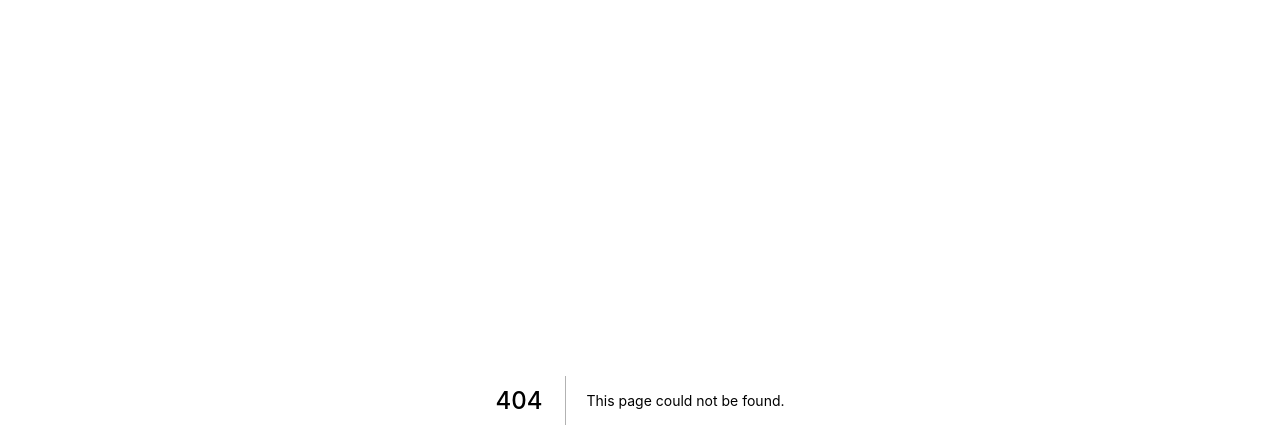
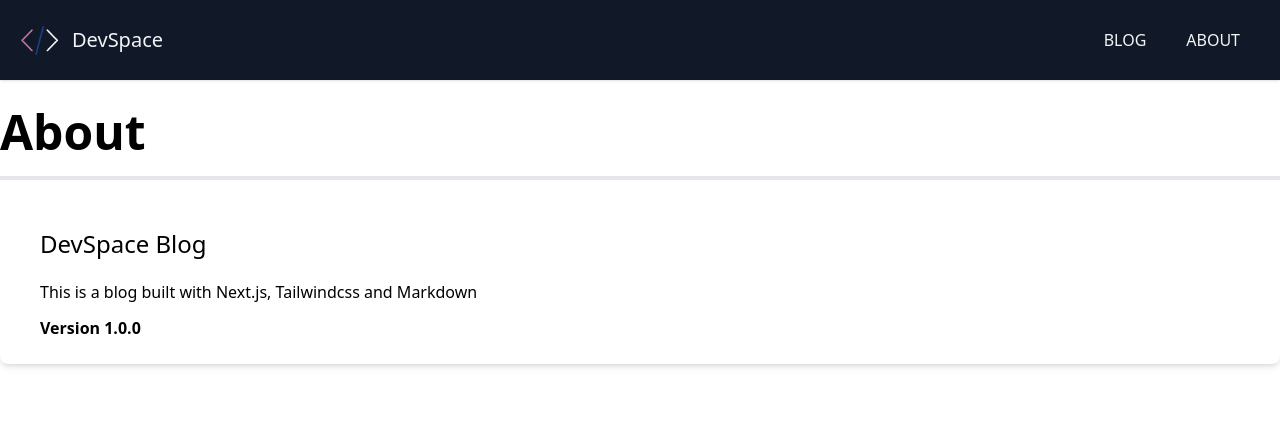
Before and after one commit to nata18sha/devspace-blog, a Next.js app: page /about in a window 1280 px wide. Before the commit this address had no page. Shown: the top 448 px of the page. Built offline with nearby package versions, Linux system fonts and the light colour scheme.

Commit message:
About and 404 page components created

```diff
--- /dev/null
+++ b/pages/404.js
@@ -0,0 +1,24 @@
+import Link from 'next/link';
+import Image from 'next/image';
+import Layout from '@/components/Layout';
+
+const NotFoundPage = () => {
+    return (
+        <Layout title="Page Not Found">
+            <div className="flex flex-col items-center mt-20">
+                <Image
+                    src="/images/logo.png"
+                    width={70}
+                    height={70}
+                    className="bg-gray-800 rounded-2xl"
+                />
+                <h1 className="text-6xl my-5">Whoops!</h1>
+                <h2 className="text-4xl text-gray-400 mb-5">
+                    This page does not exist
+                </h2>
+            </div>
+        </Layout>
+    );
+};
+
+export default NotFoundPage;
--- /dev/null
+++ b/pages/about.js
@@ -0,0 +1,19 @@
+import Layout from '@/components/Layout';
+
+const AboutPage = () => {
+    return (
+        <Layout title="About DevSpace">
+            <h1 className="text-5xl border-b-4 pb-5 font-bold">About</h1>
+
+            <div className="bg-white shadow-md rounded-lg px-10 py-6 mt-6">
+                <h3 className="text-2xl mb-5">DevSpace Blog</h3>
+                <p className="mb-3">
+                    This is a blog built with Next.js, Tailwindcss and Markdown
+                </p>
+                <p className="font-bold">Version 1.0.0</p>
+            </div>
+        </Layout>
+    );
+};
+
+export default AboutPage;
--- /dev/null
+++ b/pages/blog/index.js
@@ -0,0 +1,11 @@
+import Layout from '@/components/Layout';
+
+const BlogPage = () => {
+    return (
+        <Layout>
+            <h1>Blog</h1>
+        </Layout>
+    );
+};
+
+export default BlogPage;
```
Also changed, not shown: jsconfig.json (added, +8 -0 lines).
